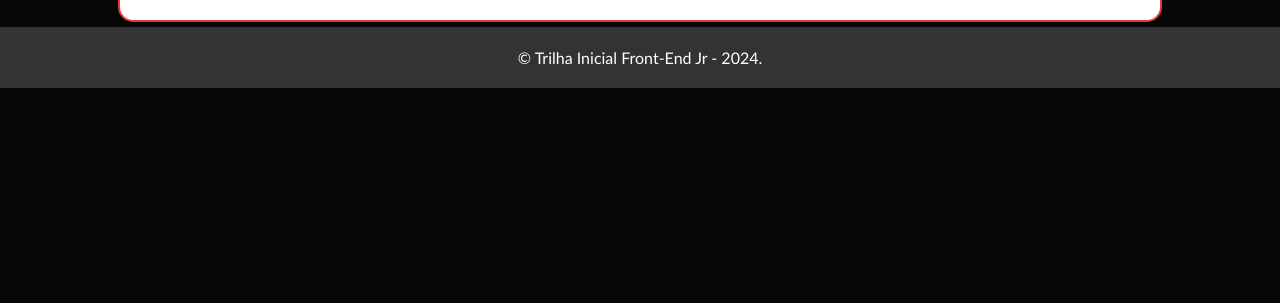
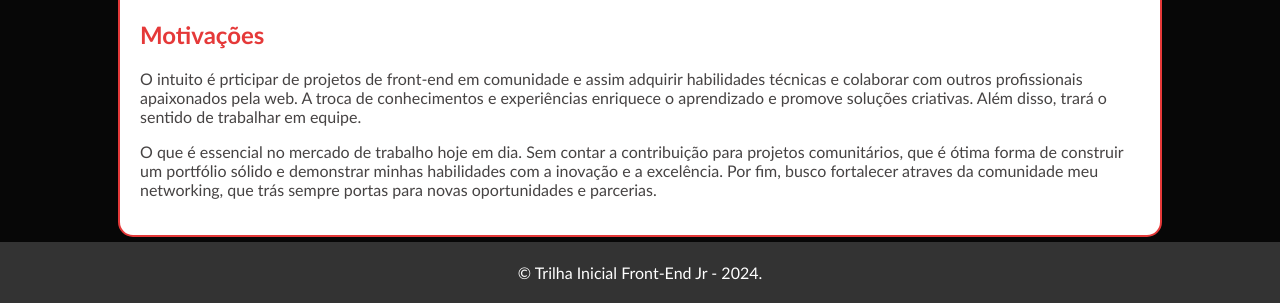
Before and after one commit to andressansantos/mini-bio-TrilhaFrontEndJR, a plain HTML site: page index.html in a window 1280 px wide. Shown: the part 1136-1439 px from the top of the page. Before the commit the page ends 1224 px from the top, so only its background shows below. Drawn offline with nearby package versions, Linux system fonts and the light colour scheme.

Commit message:
adição do campo motivações

```diff
--- a/index.html
+++ b/index.html
@@ -74,14 +74,25 @@
             </ul>
 
             <h2>Músicas Favoritas</h2>
-
             <iframe style="border-radius:12px"
                 src="https://open.spotify.com/embed/playlist/6UMNYINbfUo6EL874nFlpy?utm_source=generator&theme=0"
                 width="100%" height="352" frameBorder="0" allowfullscreen=""
                 allow="autoplay; clipboard-write; encrypted-media; fullscreen; picture-in-picture"
                 loading="lazy"></iframe>
 
-        </div>
+
+        <h2>Motivações</h2>
+        <p>O intuito é prticipar de projetos de front-end em comunidade e assim adquirir
+            habilidades técnicas e colaborar com outros profissionais apaixonados pela web. A troca de conhecimentos e
+            experiências enriquece o aprendizado e promove soluções criativas. Além disso, trará o sentido de trabalhar em equipe.
+        </p><p>
+         O que é essencial no mercado de trabalho hoje em dia.
+            Sem contar a contribuição para projetos comunitários, que é ótima forma de construir um portfólio sólido e demonstrar minhas habilidades
+            com a inovação e a excelência. Por fim,  busco fortalecer atraves da comunidade meu
+            networking, que trás sempre portas para novas oportunidades e parcerias.
+        </p>
+
+    </div>
     </main>
     <footer>
         <p>&copy; Trilha Inicial Front-End Jr - 2024.</p>
```
